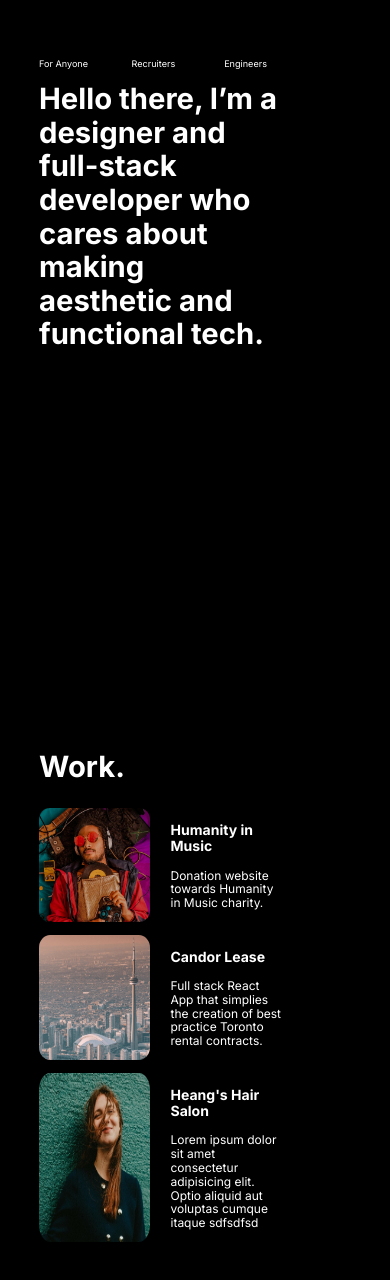
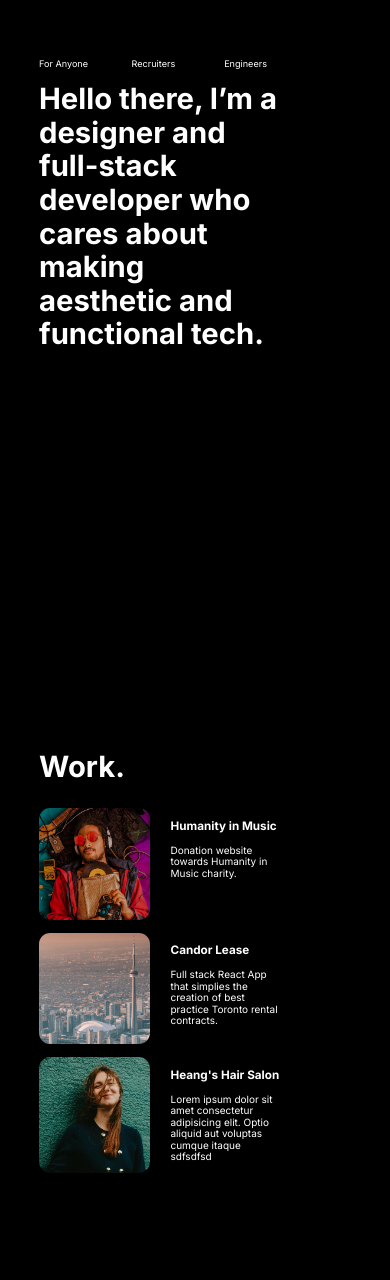
Before and after one commit to wajeff/portfolio-website, a React (Vite) app: page / in a window 390 px wide. Shown: the part 118-1398 px from the top of the page. Built offline with nearby package versions, Linux system fonts and the light colour scheme.

Commit message:
Fixed bug where images would no longer retain aspect ratios on small mobile displays

```diff
--- a/src/components/Work/Work.module.css
+++ b/src/components/Work/Work.module.css
@@ -6,6 +6,7 @@
 }
 .work__title{
     overflow: hidden;
+    font-size:4rem;
 }
 .work__container{
     max-width:70%;
@@ -25,6 +26,7 @@
 .work__works-image {
     flex:.5 1;
     border-radius: 10%;
+    aspect-ratio: 1 / 1;
 }
 .work__works-paragraph{
     flex:1;
@@ -44,16 +46,20 @@
         margin-right:1rem;
         min-width: 100vw;
         margin-left: 0;
-        font-size:12px;
+        font-size:10px;
     }
     .work__title{
         font-size: 2.25rem;
     }
     .work__works-image {
-        flex:1 1;
+        flex:.5 1;
         border-radius: 10%;
     }
+    .work__works-description{
+        flex:.5;
+        overflow: hidden;
 
+    }
 }
 
 @media (max-width: 750px) {
```
